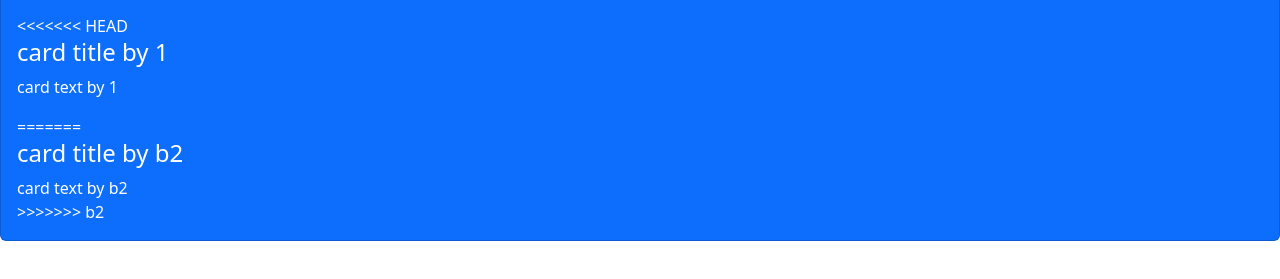
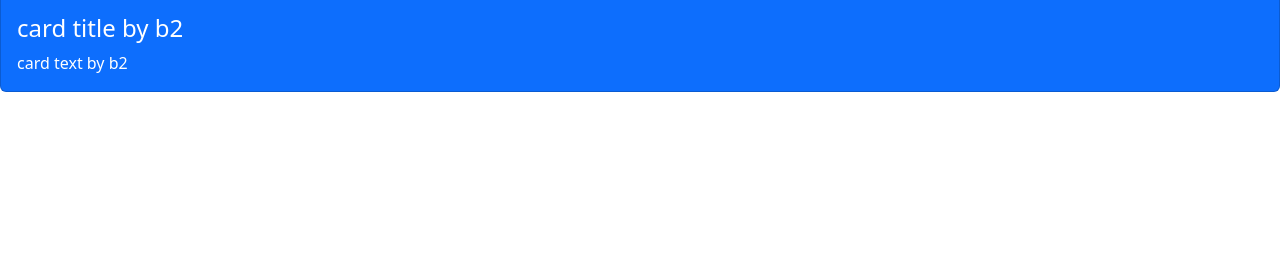
Before and after one commit to asis4055/sample, a plain HTML site: page index.html in a window 1280 px wide. Shown: the part 83-362 px from the top of the page. Drawn offline with nearby package versions, Linux system fonts and the light colour scheme.

Commit message:
after resolve merge conflict

```diff
--- a/index.html
+++ b/index.html
@@ -45,13 +45,8 @@
      <div class="card text-white bg-primary">
        <img class="card-img-top"  alt="Title">
        <div class="card-body">
-<<<<<<< HEAD
-         <h4 class="card-title">card title by 1</h4>
-         <p class="card-text">card text by 1</p>
-=======
          <h4 class="card-title">card title by b2</h4>
          <p class="card-text">card text by b2</p>
->>>>>>> b2
        </div>
      </div>
 
```
